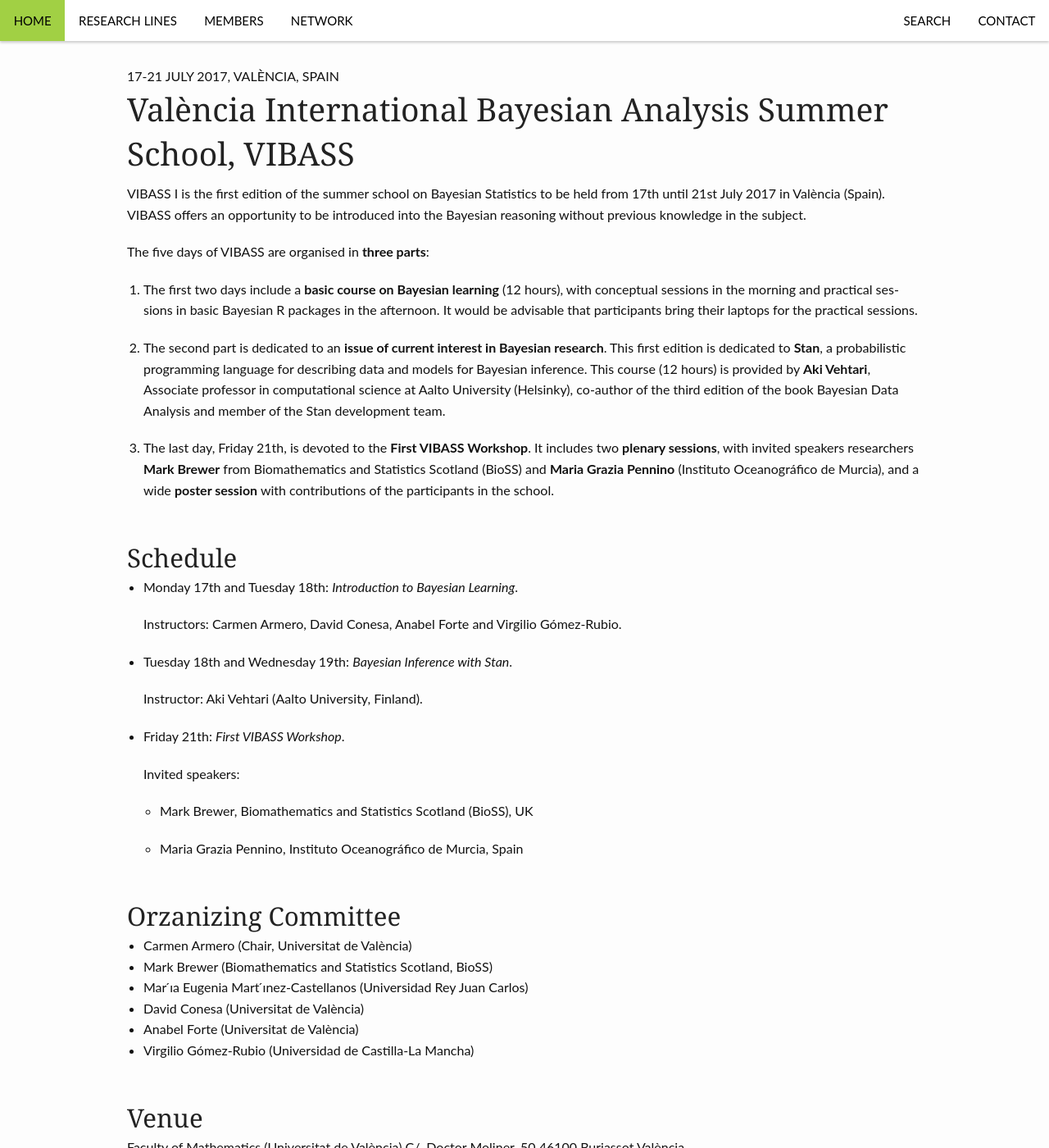
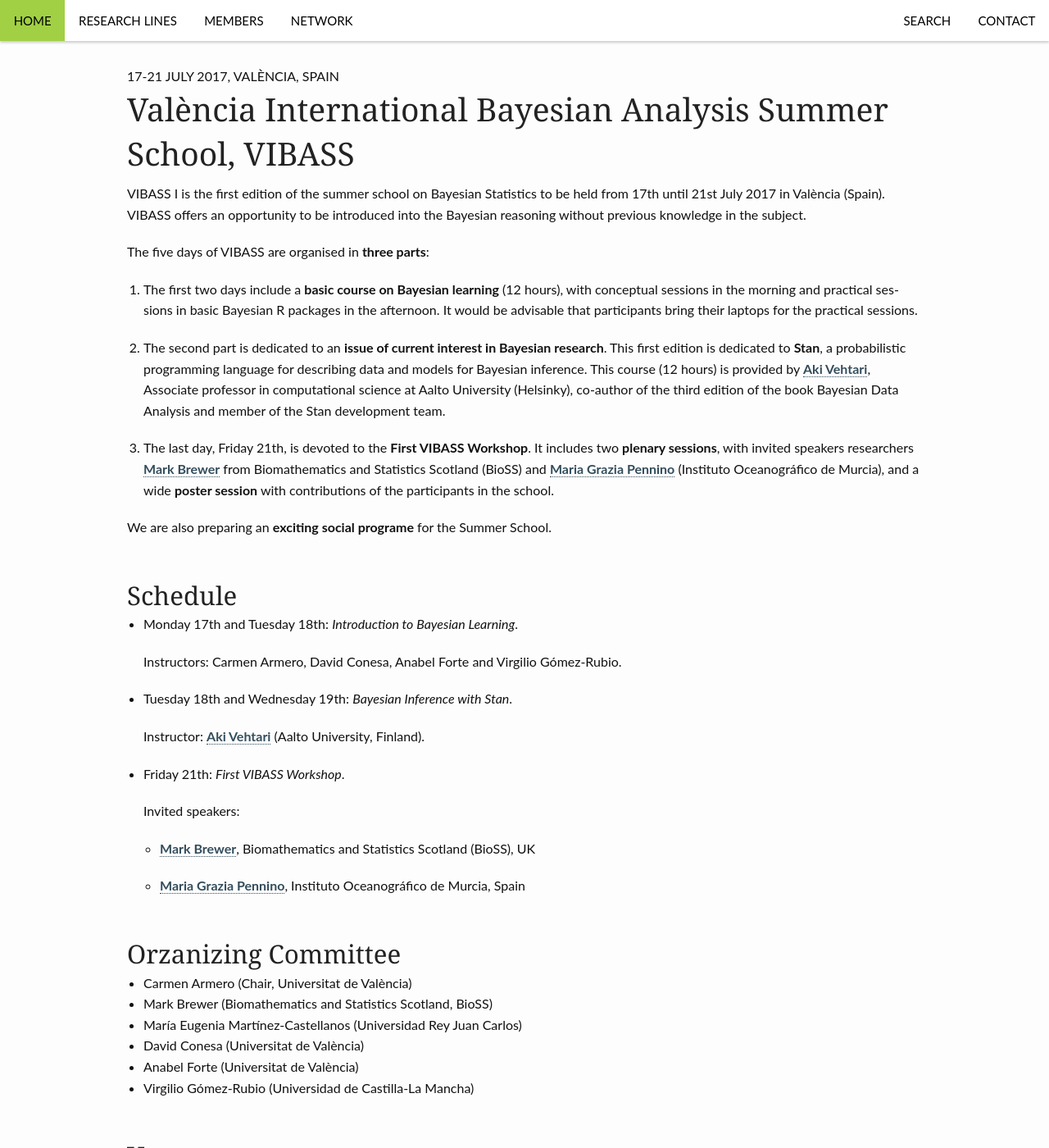
Before and after one commit to VABAR/VABAR.github.io, a Jekyll site: the page built from _posts/events/2017-02-17-vibass.md, in a window 1280 px wide and 1400 px high. Shown: the whole window at 82% size. Built offline with Jekyll 4.4.1, drawn with Linux system fonts in a browser that asks for light colours.

Commit message:
add webpages of keynotes

```diff
--- a/_posts/events/2017-02-17-vibass.md
+++ b/_posts/events/2017-02-17-vibass.md
@@ -19,10 +19,12 @@ The five days of VIBASS are organised in __three parts__:
 It would be advisable that participants bring their laptops for the practical sessions.
 
 2. The second part is dedicated to an __issue of current interest in Bayesian research__. This first edition is dedicated to __Stan__, a probabilistic programming language for describing data and models for Bayesian inference.
-This course (12 hours) is provided by __Aki Vehtari__, Associate professor in computational science at Aalto University (Helsinky), co-author of the third edition of the book Bayesian Data Analysis and member of the Stan development team.
+This course (12 hours) is provided by [__Aki Vehtari__](https://users.aalto.fi/~ave/), Associate professor in computational science at Aalto University (Helsinky), co-author of the third edition of the book Bayesian Data Analysis and member of the Stan development team.
 
 3. The last day, Friday 21th, is devoted to the __First VIBASS Workshop__.
-It includes two __plenary sessions__, with invited speakers researchers __Mark Brewer__ from Biomathematics and Statistics Scotland (BioSS) and __Maria Grazia Pennino__ (Instituto Oceanográfico de Murcia), and a wide __poster session__ with contributions of the participants in the school.
+It includes two __plenary sessions__, with invited speakers researchers [__Mark Brewer__](http://www.bioss.ac.uk/people/markb.html) from Biomathematics and Statistics Scotland (BioSS) and [__Maria Grazia Pennino__](https://www.researchgate.net/profile/Maria_Pennino) (Instituto Oceanográfico de Murcia), and a wide __poster session__ with contributions of the participants in the school.
+
+We are also preparing an __exciting social programe__ for the Summer School.
 
 ## Schedule
 
@@ -32,22 +34,22 @@ It includes two __plenary sessions__, with invited speakers researchers __Mark B
 
 - Tuesday 18th and Wednesday 19th: _Bayesian Inference with Stan_.
 
-  Instructor: Aki Vehtari (Aalto University, Finland).
+  Instructor: [Aki Vehtari](https://users.aalto.fi/~ave/) (Aalto University, Finland).
 
 - Friday 21th: _First VIBASS Workshop_.
 
   Invited speakers:
 
-    - Mark Brewer, Biomathematics and Statistics Scotland (BioSS), UK
+    - [Mark Brewer](http://www.bioss.ac.uk/people/markb.html), Biomathematics and Statistics Scotland (BioSS), UK
 
-    - Maria Grazia Pennino, Instituto Oceanográfico de Murcia, Spain
+    - [Maria Grazia Pennino](https://www.researchgate.net/profile/Maria_Pennino), Instituto Oceanográfico de Murcia, Spain
 
 
 ## Orzanizing Committee
 
 - Carmen Armero (Chair, Universitat de València)
 - Mark Brewer (Biomathematics and Statistics Scotland, BioSS)
-- Mar ́ıa Eugenia Mart ́ınez-Castellanos (Universidad Rey Juan Carlos)
+- María Eugenia Martínez-Castellanos (Universidad Rey Juan Carlos)
 - David Conesa (Universitat de València)
 - Anabel Forte (Universitat de València)
 - Virgilio Gómez-Rubio (Universidad de Castilla-La Mancha)
```
